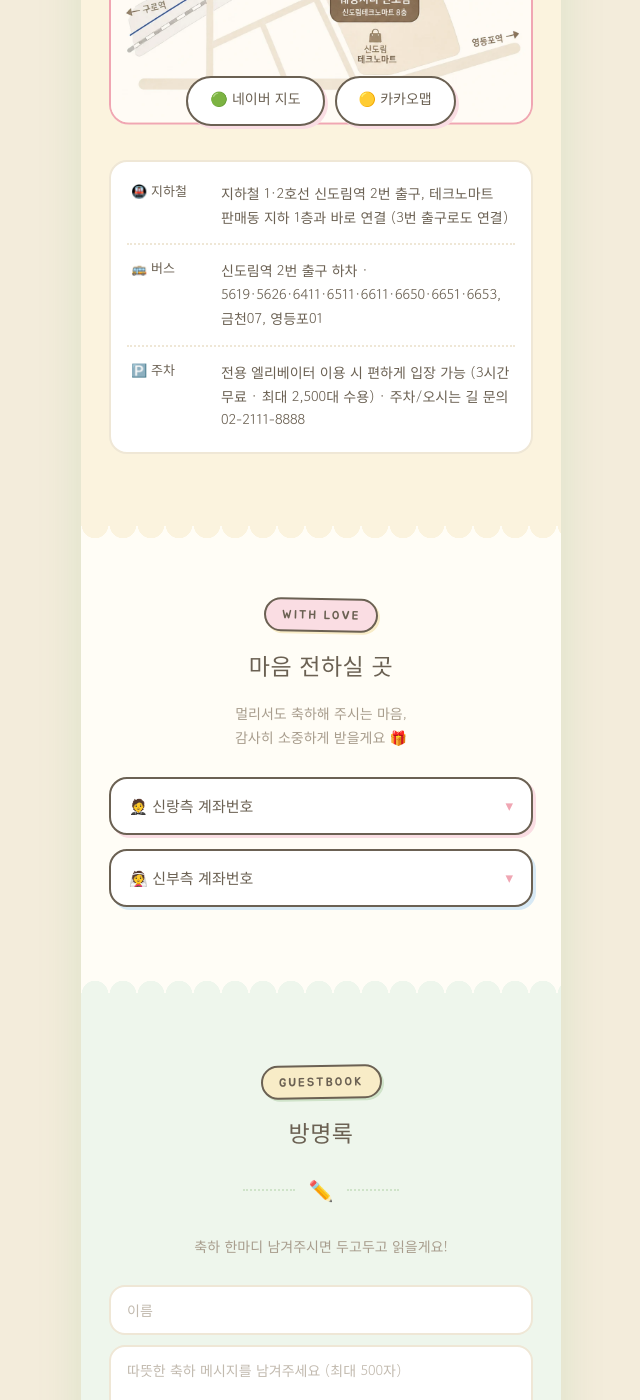
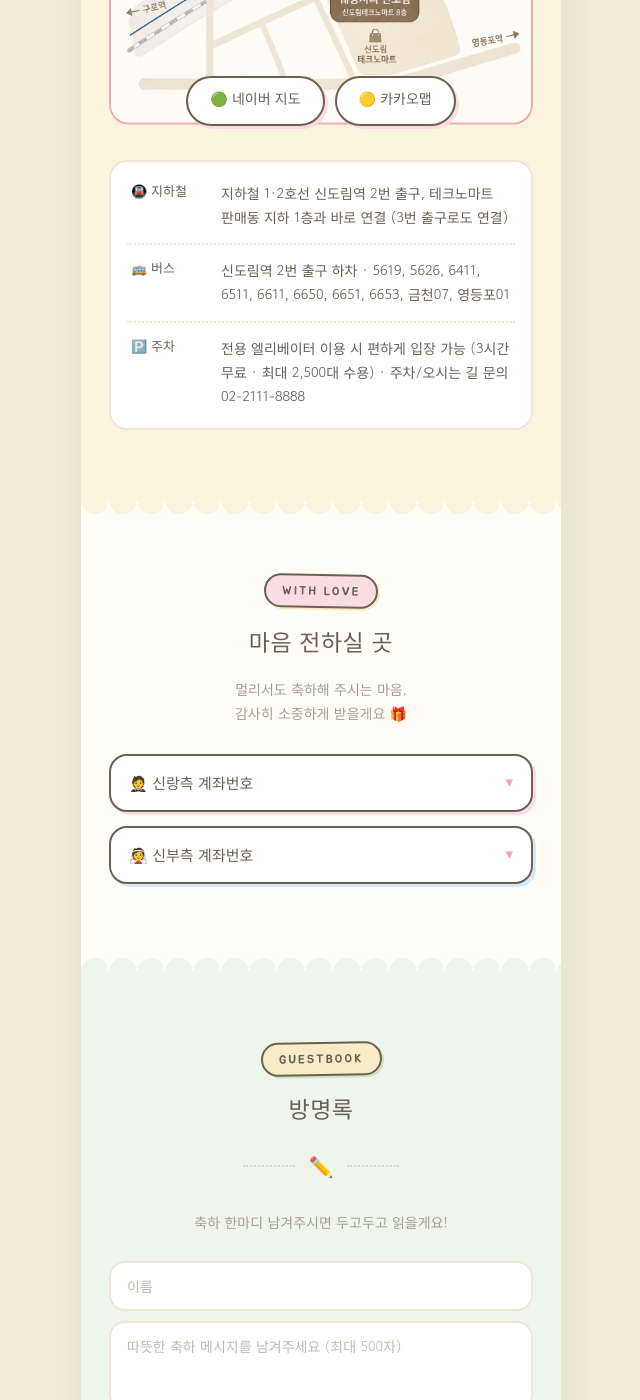
Before and after one commit to ssolllll/wedding-invitation, a Jekyll site: the page built from index.html, in a window 1280 px wide and 1400 px high, scrolled down 4968 px. Shown: the whole window, without its empty margins (319-959 px from the left). Built offline with Jekyll 4.4.1, drawn with Linux system fonts in a browser that asks for light colours; some web fonts are replaced.

Commit message:
Fix: 모바일에서 버스 노선 줄바꿈 안 되는 문제 수정
- 노선번호 구분자를 가운뎃점(·)에서 콤마+공백으로 변경
  (·는 줄바꿈 기회를 만들지 않아 좁은 화면에서 한 줄로 삐져나옴)
- .transport__row dd에 min-width:0 추가로 flex 자식 오버플로 방지
- word-break:keep-all로 한글 단어 중간 끊김 방지

Co-Authored-By: Claude Opus 5 <noreply@anthropic.com>

```diff
--- a/_config.yml
+++ b/_config.yml
@@ -64,7 +64,7 @@ venue:
   naver_map: "https://map.naver.com/p/search/신도림웨딩시티"
   kakao_map: "https://map.kakao.com/?q=신도림웨딩시티"
   subway: "지하철 1·2호선 신도림역 2번 출구, 테크노마트 판매동 지하 1층과 바로 연결 (3번 출구로도 연결)"
-  bus: "신도림역 2번 출구 하차 · 5619·5626·6411·6511·6611·6650·6651·6653, 금천07, 영등포01"
+  bus: "신도림역 2번 출구 하차 · 5619, 5626, 6411, 6511, 6611, 6650, 6651, 6653, 금천07, 영등포01"
   parking: "전용 엘리베이터 이용 시 편하게 입장 가능 (3시간 무료 · 최대 2,500대 수용) · 주차/오시는 길 문의 02-2111-8888"
 
 # ------------------------------------------------------------
--- a/assets/css/style.css
+++ b/assets/css/style.css
@@ -711,9 +711,18 @@ body {
   font-family: var(--round);
   font-size: 13px;
   color: var(--ink);
+  word-break: keep-all;
 }
 
-.transport__row dd { font-size: 14px; color: var(--ink); }
+.transport__row dd {
+  flex: 1 1 auto;
+  min-width: 0;
+  font-size: 14px;
+  line-height: 1.7;
+  color: var(--ink);
+  word-break: keep-all;
+  overflow-wrap: anywhere;
+}
 
 /* ---------- 9. 마음 전하실 곳 ---------- */
 
```
